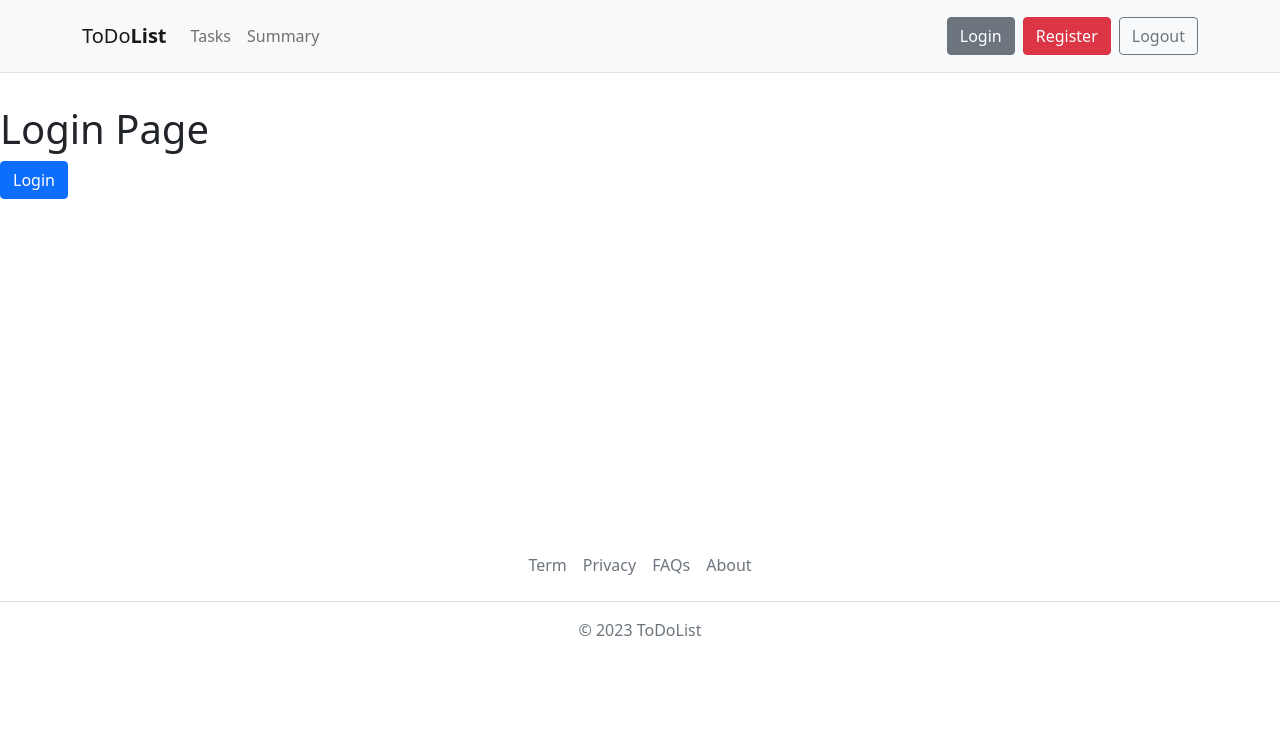
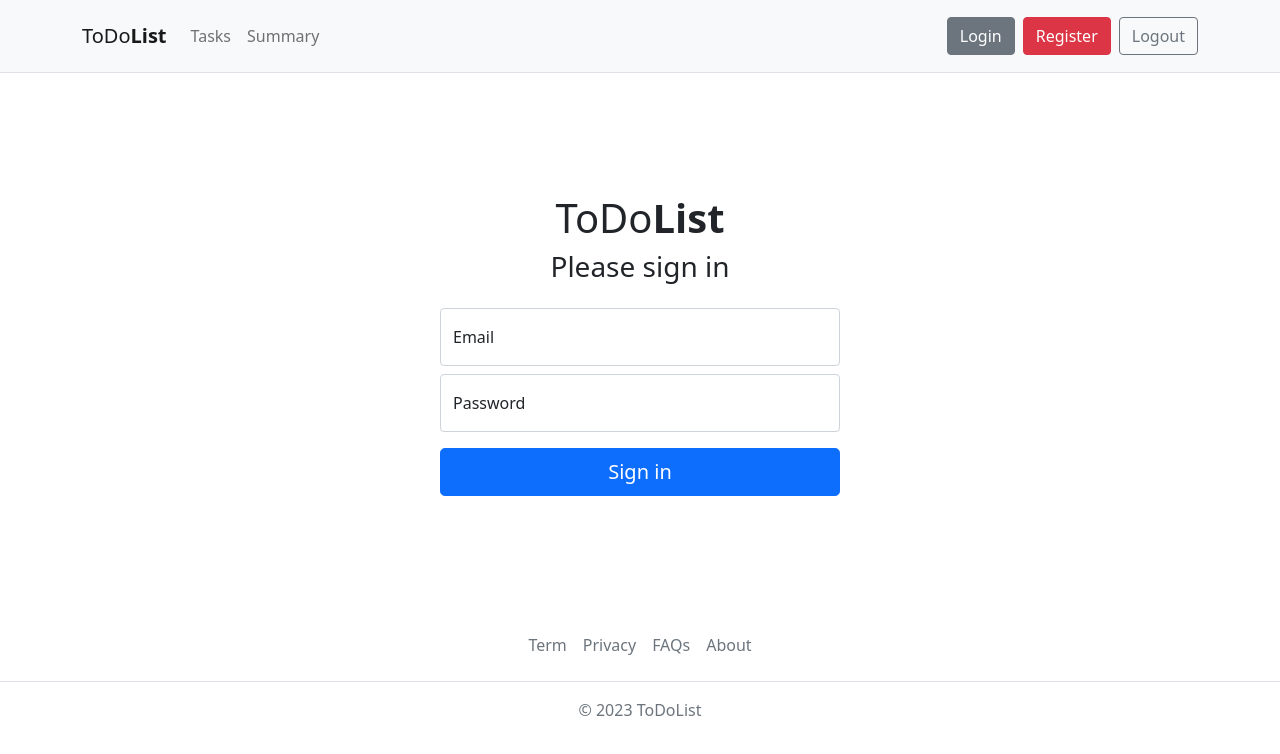
Before and after one commit to orch20/toDo-app-Vue, a Vue app: page /login in a window 1280 px wide. Shown: the top 754 px of the page. Built offline with nearby package versions, Linux system fonts and the light colour scheme; no server answers; the HTML template or start-up script is replaced by a standard one.

Commit message:
added login form

```diff
--- a/src/http/auth-api.js
+++ b/src/http/auth-api.js
@@ -2,10 +2,10 @@
 
 export const csrfCookie = () => api.get('/sanctum/csrf-cookie')
 
-export const login = (credentials) => api.post('/auth/login', credentials)
+export const login = (credentials) => api.post('api/auth/login', credentials)
 
 export const register = (user) => api.post('/auth/register', user)
 
 export const logout = () => api.post('/auth/logout')
 
-export const getUser = () => api.get('/auth/user')
+export const getUser = () => api.get('/user')
--- a/src/pages/LoginPage.vue
+++ b/src/pages/LoginPage.vue
@@ -1,14 +1,56 @@
 <template>
-    <main style="min-height: 50vh; margin-top: 2rem;">
-        <h1>Login Page</h1>
-        <button class="btn btn-primary" @click="handelClick">Login</button>
+    <main class="auth-wrapper">
+        <form class="auth-form" @submit.prevent="handleSubmit">
+            <h1>
+                <span>ToDo</span>
+                <strong>List</strong>
+            </h1>
+            <h2 class="h3 mb-4 fw-normal">Please sign in</h2>
+            <div class="form-floating mb-2">
+                <input type="email" class="form-control" id="email" v-model="form.email"  placeholder="name@example.com" />
+                <label for="email">Email</label>
+            </div>
+            <div class="form-floating mb-3">
+                <input type="password" class="form-control" id="password" v-model="form.password"  placeholder="Password" />
+                <label for="password">Password</label>
+            </div>
+            <button class="w-100 btn btn-lg btn-primary" type="submit">Sign in</button>
+        </form>
     </main>
 </template>
 
 <script setup>
-import router from '../router';
+import {useRouter} from 'vue-router';
+import { reactive } from 'vue';
+import { useAuthStore } from '../stores/auth';
 
-    const handelClick = () => {
-        router.push({name: 'tasks'});
+const router = useRouter();
+const store = useAuthStore();
+
+const form = reactive({
+    email: '',
+    password: ''
+});
+
+
+    const handleSubmit = async () => {
+        await store.handelLogin(form);
+        router.push({ name: 'tasks' });
     }
 </script>
+
+<style scoped>
+.auth-wrapper {
+    width: 100%;
+    display: flex;
+    justify-content: center;
+    align-items: center;
+    text-align: center;
+    min-height: 60vh;
+    margin-top: 2rem;
+}
+
+.auth-form {
+    width: 400px;
+}
+</style>
```
